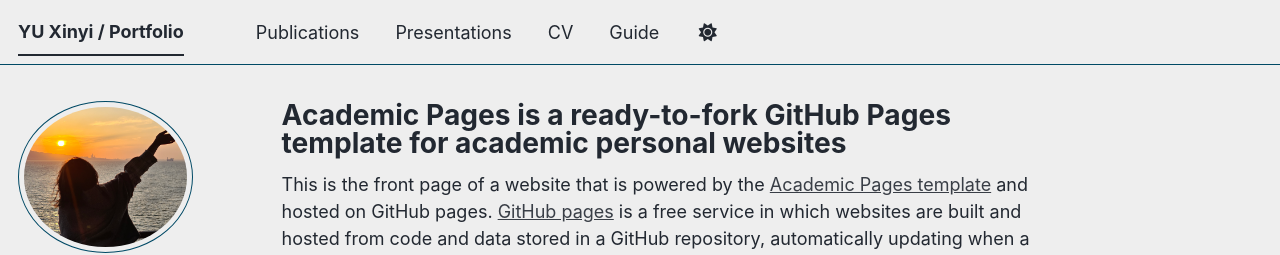
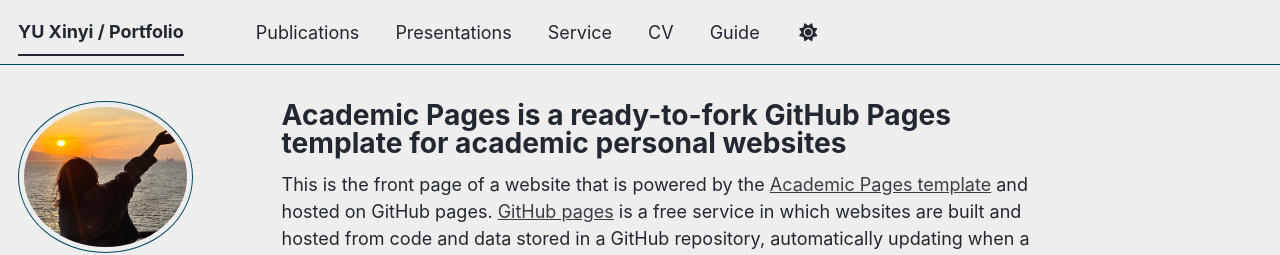
Before and after one commit to north119/north119.github.io, a Jekyll site: the page built from _pages/about.md, in a window 1280 px wide. Shown: the top 255 px of the page. Built offline with Jekyll 4.4.1, drawn with Linux system fonts in a browser that asks for light colours; some web fonts are replaced; a script bundle is joined from its source files by our own code; library files that are not in the unit come from our copies.

Commit message:
Update navigation.yml

```diff
--- a/_data/navigation.yml
+++ b/_data/navigation.yml
@@ -13,6 +13,9 @@ main:
 
   - title: "Presentations"
     url: /talks/
+
+  - title: "Service"
+    url: /service/
 
  # - title: "Teaching"
    # url: /teaching/
```
